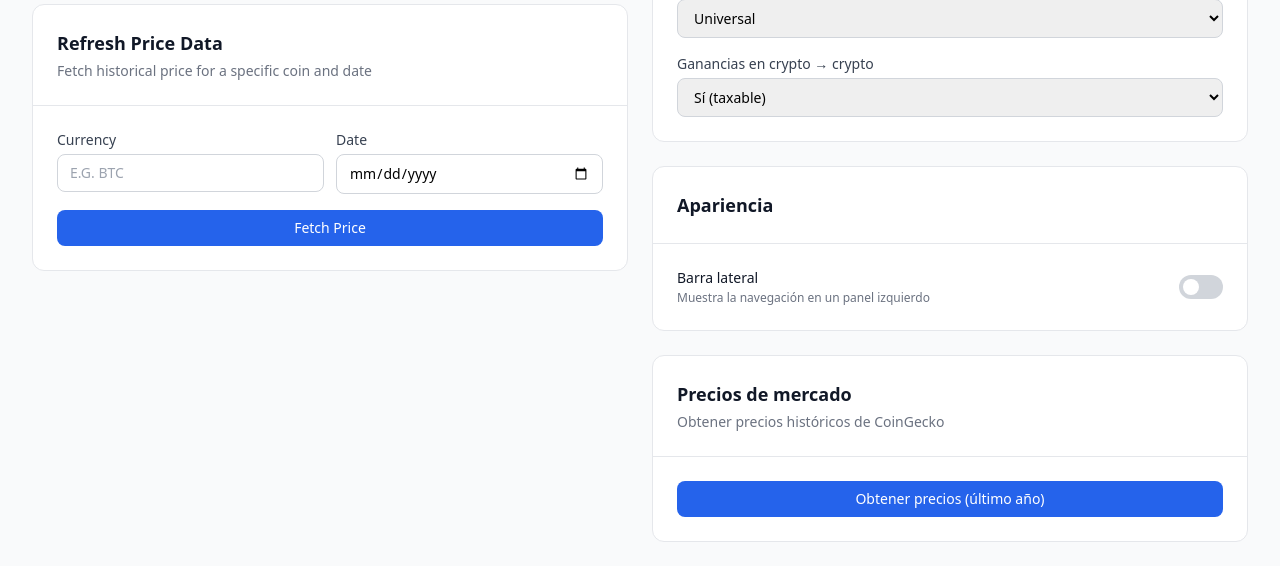
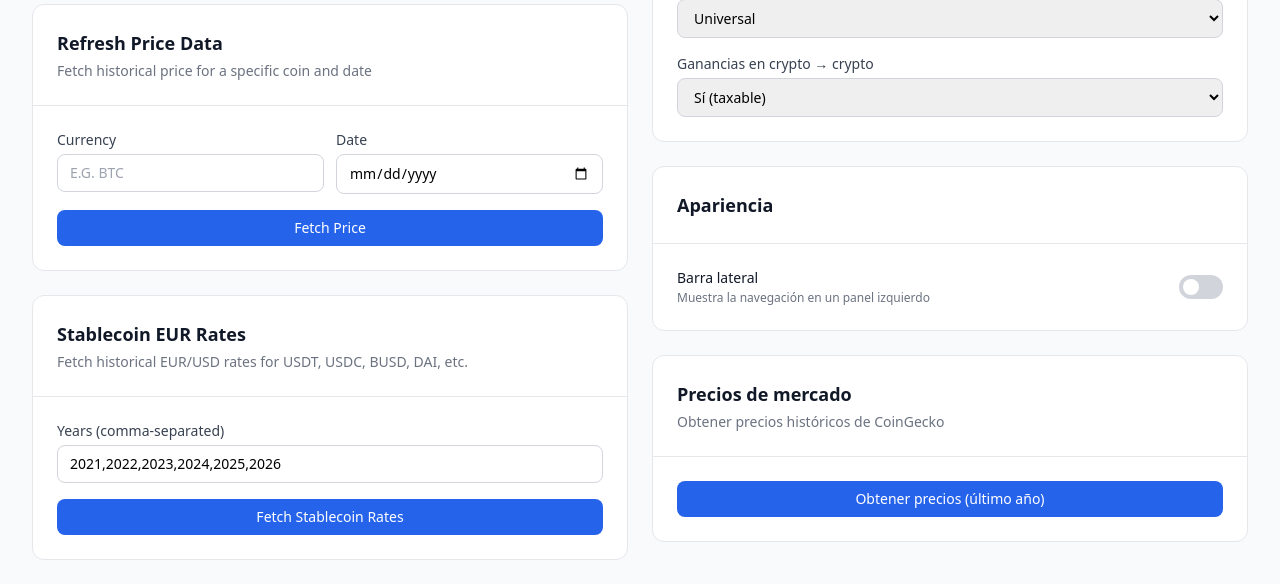
Before and after one commit to juliansotoca/fct, a Flask app: page /settings in a window 1280 px wide. Shown: the part 747-1331 px from the top of the page. Before the commit the page ends 1289 px from the top, so only its background shows below. Run offline with Flask 3, Linux system fonts and the light colour scheme; data comes from the database, SQL or seed files in the repository; data that the repository does not hold is empty; some libraries are stand-ins or nearby versions.

Commit message:
Store stablecoin rates in database instead of hardcoded values
- Remove HISTORICAL_STABLECOIN_RATES from engine.py
- Add populate_stablecoin_rates() function using Frankfurter API (ECB data)
- Store daily EUR/USD rates for all stablecoins (USDT, USDC, BUSD, DAI, etc.)
- Update convert_to_eur and get_transaction_eur_value to use DB prices
- Add Settings UI button to fetch stablecoin rates for selected years
- Fallback to 0.92 if no rate found in database

```diff
--- a/web/app.py
+++ b/web/app.py
@@ -316,6 +316,16 @@ def api_clear_data():
     return jsonify({"ok": True})
 
 
+@app.route("/api/populate-stablecoin-rates", methods=["POST"])
+def api_populate_stablecoin_rates():
+    from web.engine import populate_stablecoin_rates
+    data = request.get_json() or {}
+    years = data.get("years")
+    populate_stablecoin_rates(years)
+    invalidate_cache()
+    return jsonify({"ok": True})
+
+
 @app.route("/api/refresh-price", methods=["POST"])
 def api_refresh_price():
     data = request.get_json() or {}
--- a/web/database.py
+++ b/web/database.py
@@ -269,16 +269,13 @@ def get_price(currency, date):
 
 
 def get_transaction_eur_value(currency, amount, date_str):
-    from web.engine import STABLECOINS, HISTORICAL_STABLECOIN_RATES
-    if currency in STABLECOINS:
-        date = date_str[:10] if len(date_str) > 10 else date_str
-        year = int(date[:4])
-        rate = HISTORICAL_STABLECOIN_RATES.get(year, HISTORICAL_STABLECOIN_RATES[2026]).get(currency, 0.92)
-        return float(amount) * rate
+    from web.engine import STABLECOINS
     date = date_str[:10] if len(date_str) > 10 else date_str
     price = get_price(currency, date)
     if price:
         return float(amount) * price
+    if currency in STABLECOINS:
+        return float(amount) * 0.92
     return 0.0
 
 
--- a/web/engine.py
+++ b/web/engine.py
@@ -13,17 +13,6 @@ from web.database import get_db, save_price, get_price, get_yearly_prices, get_s
 
 
 STABLECOINS = {"USDT", "USDC", "BUSD", "DAI", "TUSD", "USDP", "USD", "EUR"}
-
-HISTORICAL_STABLECOIN_RATES = {
-    2021: {"USDT": 0.85, "USDC": 0.85, "BUSD": 0.85, "DAI": 0.85, "TUSD": 0.85, "USDP": 0.85, "USD": 0.85},
-    2022: {"USDT": 0.95, "USDC": 0.95, "BUSD": 0.95, "DAI": 0.95, "TUSD": 0.95, "USDP": 0.95, "USD": 0.95},
-    2023: {"USDT": 0.92, "USDC": 0.92, "BUSD": 0.92, "DAI": 0.92, "TUSD": 0.92, "USDP": 0.92, "USD": 0.92},
-    2024: {"USDT": 0.92, "USDC": 0.92, "BUSD": 0.92, "DAI": 0.92, "TUSD": 0.92, "USDP": 0.92, "USD": 0.92},
-    2025: {"USDT": 0.93, "USDC": 0.93, "BUSD": 0.93, "DAI": 0.93, "TUSD": 0.93, "USDP": 0.93, "USD": 0.93},
-    2026: {"USDT": 0.92, "USDC": 0.92, "BUSD": 0.92, "DAI": 0.92, "TUSD": 0.92, "USDP": 0.92, "USD": 0.92},
-}
-
-STABLECOIN_RATES = HISTORICAL_STABLECOIN_RATES[2026]
 
 HISTORICAL_ANNUAL_PRICES = {
     "BTC": {
@@ -411,12 +400,45 @@ def fetch_prices_batch(currencies, days_back=1825):
     return results
 
 
+def populate_stablecoin_rates(years=None):
+    """Fetch historical EUR/USD rates and store them for all stablecoins."""
+    import requests
+    from web.database import save_price
+
+    if years is None:
+        years = range(2021, 2027)
+
+    for year in years:
+        try:
+            resp = requests.get(
+                f"https://api.frankfurter.app/{year}-01-01..{year}-12-31",
+                params={"from": "USD", "to": "EUR"},
+                timeout=15
+            )
+            if resp.status_code != 200:
+                continue
+            data = resp.json().get("rates", {})
+            for date_str, rates in data.items():
+                eur_per_usd = rates.get("EUR", 0.92)
+                for coin in STABLECOINS:
+                    if coin == "EUR":
+                        save_price(coin, date_str, 1.0, "frankfurter")
+                    else:
+                        save_price(coin, date_str, eur_per_usd, "frankfurter")
+        except Exception:
+            continue
+
+    _price_cache.clear()
+    _annual_cache.clear()
+
+
 def convert_to_eur(currency, amount, date, price_cache=None):
     if currency in STABLECOINS:
         date_str = date.strftime("%Y-%m-%d") if hasattr(date, "strftime") else str(date)[:10]
-        year = int(date_str[:4])
-        rate = HISTORICAL_STABLECOIN_RATES.get(year, HISTORICAL_STABLECOIN_RATES[2026]).get(currency, 0.92)
-        return Decimal(str(amount)) * Decimal(str(rate))
+        cached = _get_price_cached(currency, date_str)
+        if cached:
+            return Decimal(str(amount)) * Decimal(str(cached))
+        return Decimal(str(amount)) * Decimal("0.92")
 
     date_str = date.strftime("%Y-%m-%d") if hasattr(date, "strftime") else str(date)[:10]
     year = date_str[:4]
@@ -610,8 +632,10 @@ def get_portfolio_summary():
 
         market_price = prices.get(currency, {}).get(today_str) or today_prices.get(currency, 0)
 
-        if currency.upper() in STABLECOINS and not market_price:
-            market_price = STABLECOIN_RATES.get(currency.upper(), 0.92)
+        if not market_price and currency.upper() in STABLECOINS:
+            cached = _get_price_cached(currency.upper(), today_str)
+            if cached:
+                market_price = cached
 
         market_value = Decimal(str(total_qty)) * Decimal(str(market_price)) if market_price else Decimal("0")
         roi = ((market_value - total_cost_basis) / total_cost_basis * 100) if total_cost_basis else Decimal("0")
--- a/web/templates/settings.html
+++ b/web/templates/settings.html
@@ -65,6 +65,23 @@
                     Fetch Price
                 </button>
                 <div id="refreshResult" class="hidden text-sm"></div>
+            </div>
+        </div>
+
+        <div class="bg-white rounded-xl border border-gray-200">
+            <div class="p-6 border-b border-gray-200">
+                <h2 class="text-lg font-semibold text-gray-900">Stablecoin EUR Rates</h2>
+                <p class="text-sm text-gray-500 mt-1">Fetch historical EUR/USD rates for USDT, USDC, BUSD, DAI, etc.</p>
+            </div>
+            <div class="p-6 space-y-4">
+                <div>
+                    <label class="block text-sm font-medium text-gray-700 mb-1">Years (comma-separated)</label>
+                    <input type="text" id="stablecoinYears" placeholder="e.g. 2021,2022,2023,2024,2025,2026" value="2021,2022,2023,2024,2025,2026" class="w-full px-3 py-2 border border-gray-300 rounded-lg text-sm focus:ring-2 focus:ring-blue-500">
+                </div>
+                <button onclick="populateStablecoinRates()" class="w-full px-4 py-2 bg-blue-600 text-white rounded-lg text-sm font-medium hover:bg-blue-700 transition-colors">
+                    Fetch Stablecoin Rates
+                </button>
+                <div id="stablecoinResult" class="hidden text-sm"></div>
             </div>
         </div>
     </div>
@@ -283,6 +300,43 @@ function refreshPrice() {
     });
 }
 
+function populateStablecoinRates() {
+    const yearsInput = document.getElementById('stablecoinYears').value;
+    const result = document.getElementById('stablecoinResult');
+    const years = yearsInput.split(',').map(y => parseInt(y.trim())).filter(y => !isNaN(y));
+
+    if (!years.length) {
+        result.className = 'text-sm text-red-600 mt-2';
+        result.textContent = 'Please enter valid years';
+        result.classList.remove('hidden');
+        return;
+    }
+
+    result.className = 'text-sm text-blue-600 mt-2';
+    result.textContent = 'Fetching EUR/USD rates...';
+    result.classList.remove('hidden');
+
+    fetch('/api/populate-stablecoin-rates', {
+        method: 'POST',
+        headers: {'Content-Type': 'application/json'},
+        body: JSON.stringify({years})
+    })
+    .then(r => r.json())
+    .then(data => {
+        if (data.ok) {
+            result.className = 'text-sm text-green-600 mt-2';
+            result.textContent = `✓ Stablecoin rates populated for ${years.length} year(s)`;
+        } else {
+            result.className = 'text-sm text-red-600 mt-2';
+            result.textContent = `✗ ${data.error || 'Request failed'}`;
+        }
+    })
+    .catch(() => {
+        result.className = 'text-sm text-red-600 mt-2';
+        result.textContent = '✗ Request failed';
+    });
+}
+
 function clearData() {
     if (!confirm('{{ t("confirm_clear_data") }}')) return;
     fetch('/api/clear-data', {method: 'POST'})
```
